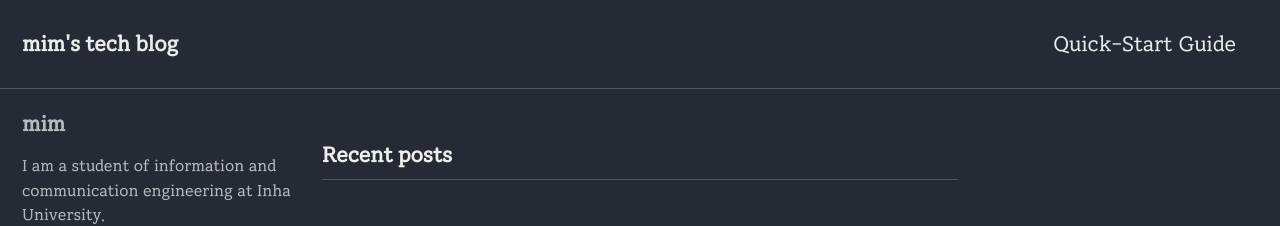
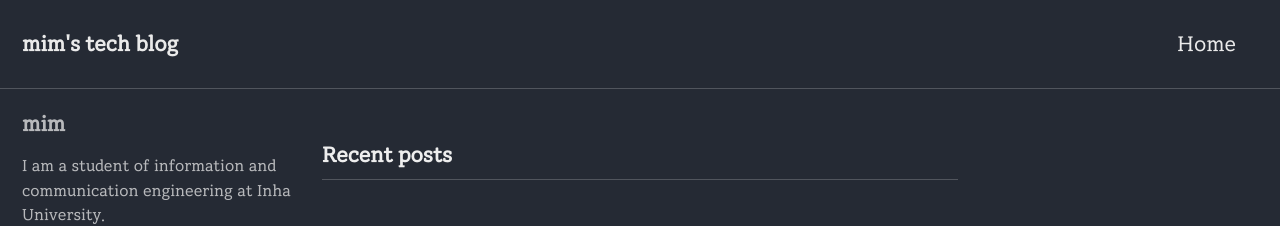
Before and after one commit to ChoMinkyung/chominkyung.github.io, a Jekyll site: the page built from index.html, in a window 1280 px wide. Shown: the top 226 px of the page. Built offline with Jekyll 4.4.1, drawn with Linux system fonts in a browser that asks for light colours; cached includes are drawn as plain includes; the list of posts is cut into pages by our own code.

Commit message:
네비게이션 수정

```diff
--- a/_data/navigation.yml
+++ b/_data/navigation.yml
@@ -1,7 +1,7 @@
 # main links
 main:
-  - title: "Quick-Start Guide"
-    url: https://mmistakes.github.io/minimal-mistakes/docs/quick-start-guide/
+  - title: "Home"
+    url: https://chominkyung.github.io/
   # - title: "About"
   #   url: https://mmistakes.github.io/minimal-mistakes/about/
   # - title: "Sample Posts"
```
